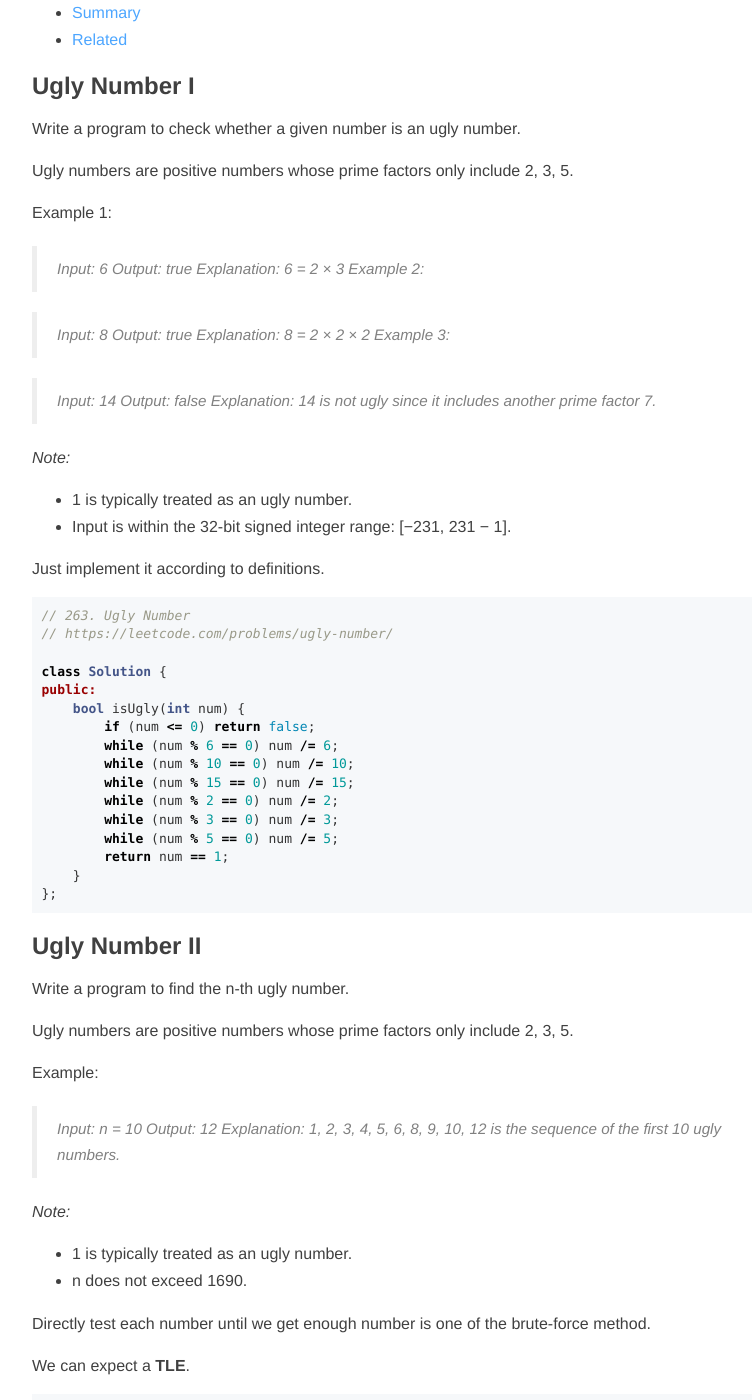
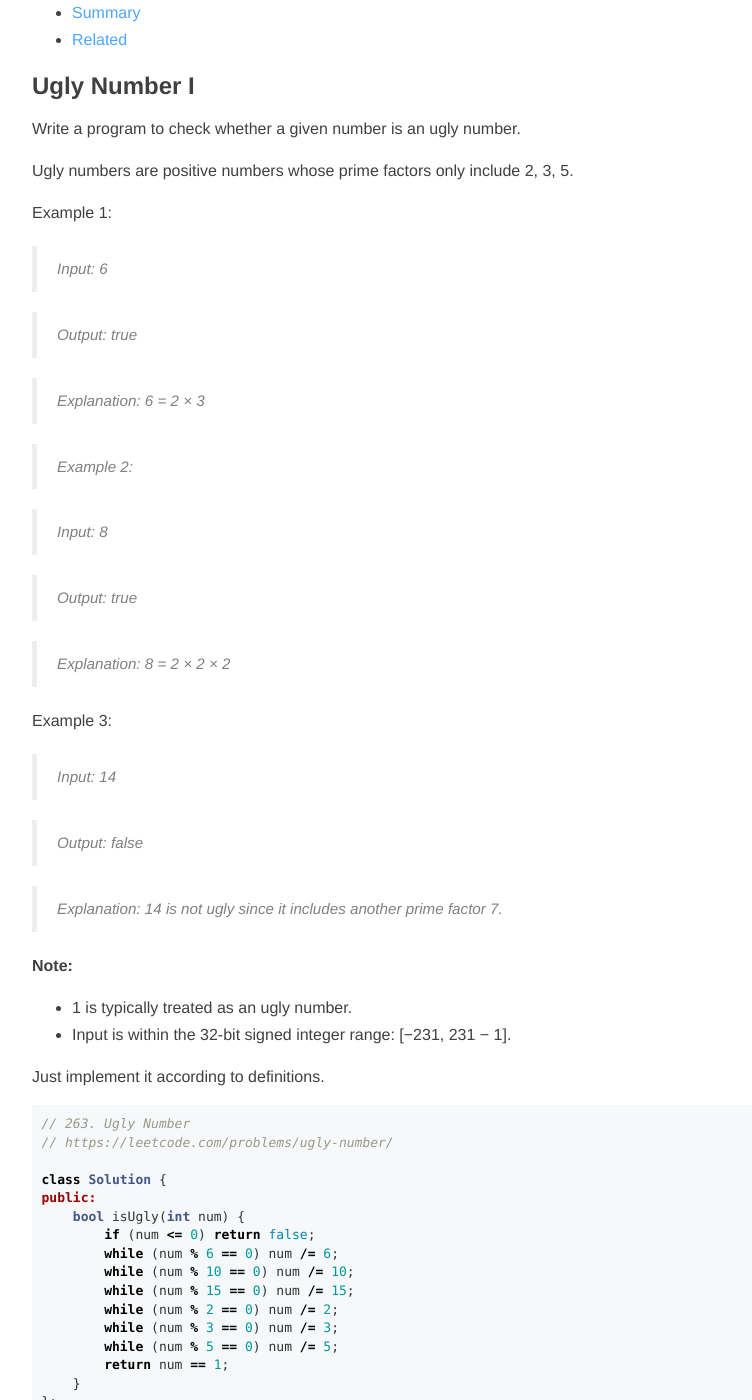
Before and after one commit to chunyang-wen/chunyang-wen.github.io, a Jekyll site: the page built from _posts/2020/2020-02-25-ugly-number.md, in a window 1280 px wide and 1400 px high, scrolled down 409 px. Shown: the whole window, without its empty margins (233-985 px from the left). Built offline with Jekyll 4.4.1, drawn with Linux system fonts in a browser that asks for light colours; comment, search, counter and statistics services are not loaded; some of the changed text lies outside the part shown.

Commit message:
fix format

```diff
--- a/_posts/2020/2020-02-25-ugly-number.md
+++ b/_posts/2020/2020-02-25-ugly-number.md
@@ -19,20 +19,28 @@ Ugly numbers are positive numbers whose prime factors only include 2, 3, 5.
 Example 1:
 
 > Input: 6
+
 > Output: true
+
 > Explanation: 6 = 2 × 3
+
 > Example 2:
 
 > Input: 8
+
 > Output: true
+
 > Explanation: 8 = 2 × 2 × 2
-> Example 3:
+
+Example 3:
 
 > Input: 14
+
 > Output: false
+
 > Explanation: 14 is not ugly since it includes another prime factor 7.
 
-*Note:*
+**Note:**
 
 + 1 is typically treated as an ugly number.
 + Input is within the 32-bit signed integer range: [−231,  231 − 1].
@@ -67,10 +75,12 @@ Ugly numbers are positive numbers whose prime factors only include 2, 3, 5.
 Example:
 
 > Input: n = 10
+
 > Output: 12
-> Explanation: 1, 2, 3, 4, 5, 6, 8, 9, 10, 12 is the sequence of the first 10 ugly numbers.
 
-*Note:*
+Explanation: 1, 2, 3, 4, 5, 6, 8, 9, 10, 12 is the sequence of the first 10 ugly numbers.
+
+**Note:**
 
 + 1 is typically treated as an ugly number.
 + n does not exceed 1690.
```
